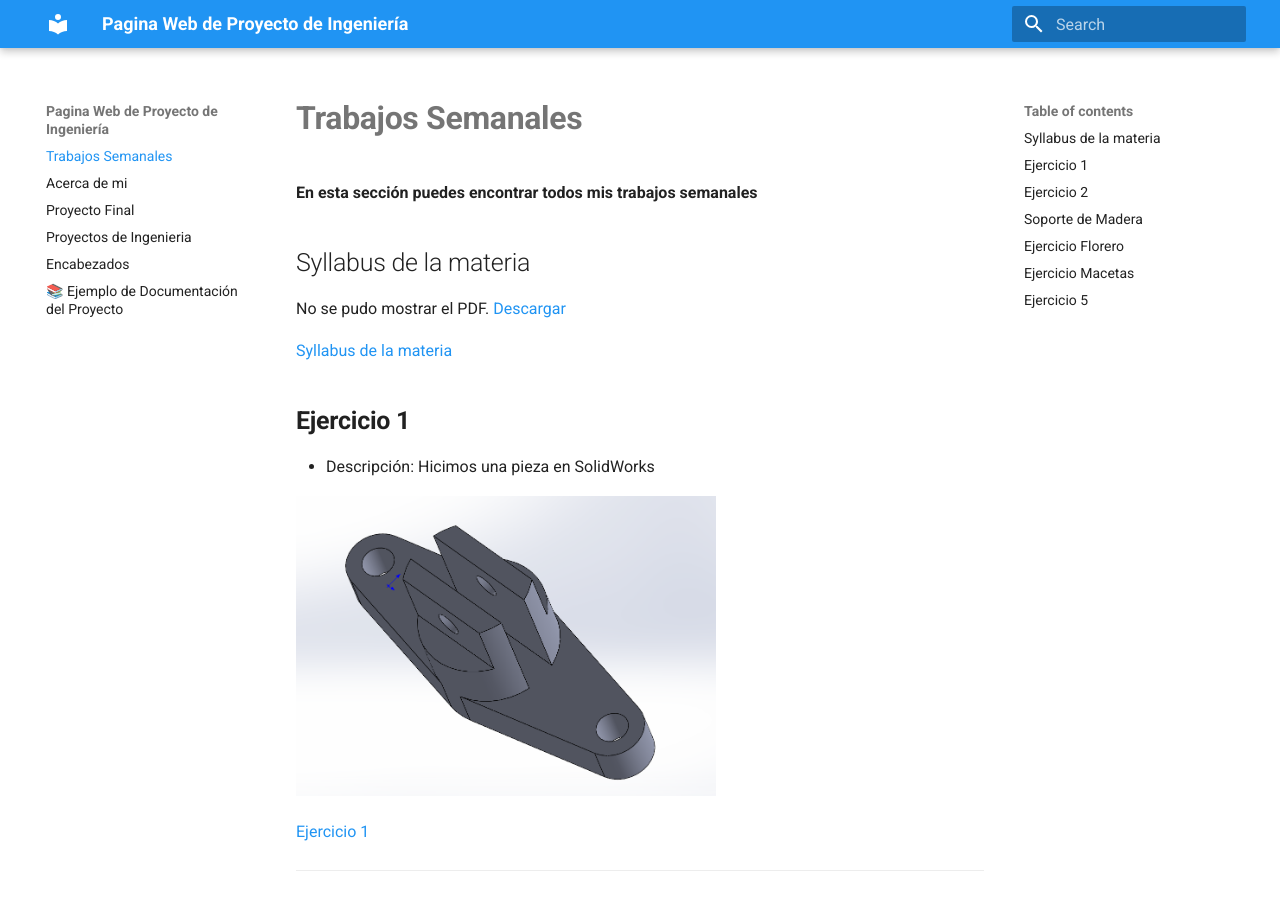
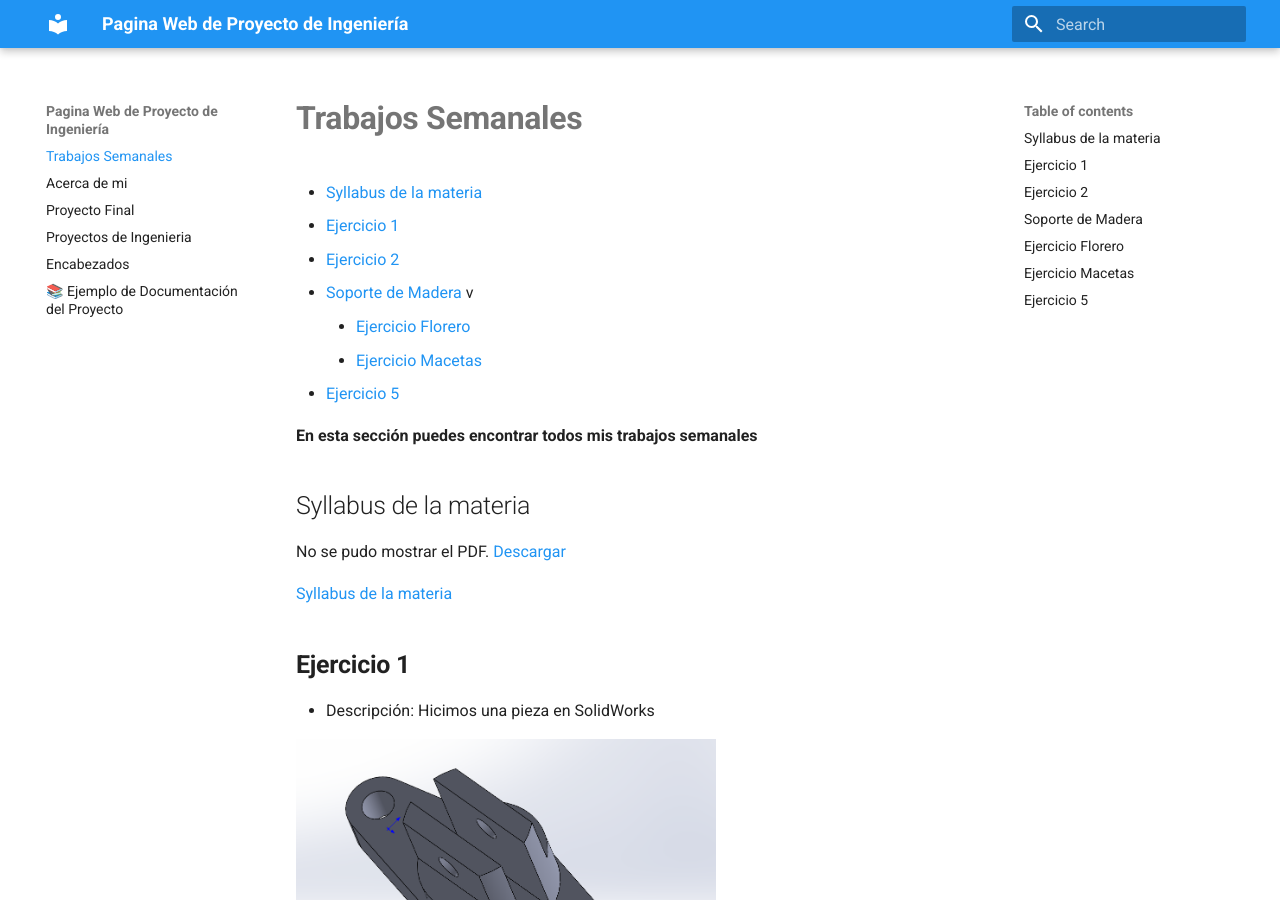
Before and after one commit to JoseGilGonzalezBerra/Proyecto_de_Ingenieria, an MkDocs documentation site: the page built from docs/index.md, in a window 1280 px wide and 900 px high. Built offline with MkDocs 1.6.1 and Material for MkDocs 9.7.7, drawn with Linux system fonts in a browser that asks for light colours.

Commit message:
Update index.md

```diff
--- a/docs/index.md
+++ b/docs/index.md
@@ -1,4 +1,22 @@
 # **Trabajos Semanales**
+
+<ul class="menu-principal">
+  <li><a href="#">Syllabus de la materia</a></li>
+  <li><a href="#">Ejercicio 1</a></li>
+  <li><a href="#">Ejercicio 2</a></li>
+
+  <li class="has-submenu">
+    <a href="#">Soporte de Madera</a>
+    <span class="flecha-desplegable">v</span>
+
+    <ul class="submenu">
+      <li><a href="#">Ejercicio Florero</a></li>
+      <li><a href="#" class="enlace-activo">Ejercicio Macetas</a></li>
+    </ul>
+  </li>
+
+  <li><a href="#">Ejercicio 5</a></li>
+</ul>
 
 **En esta sección puedes encontrar todos mis trabajos semanales**
 
```
